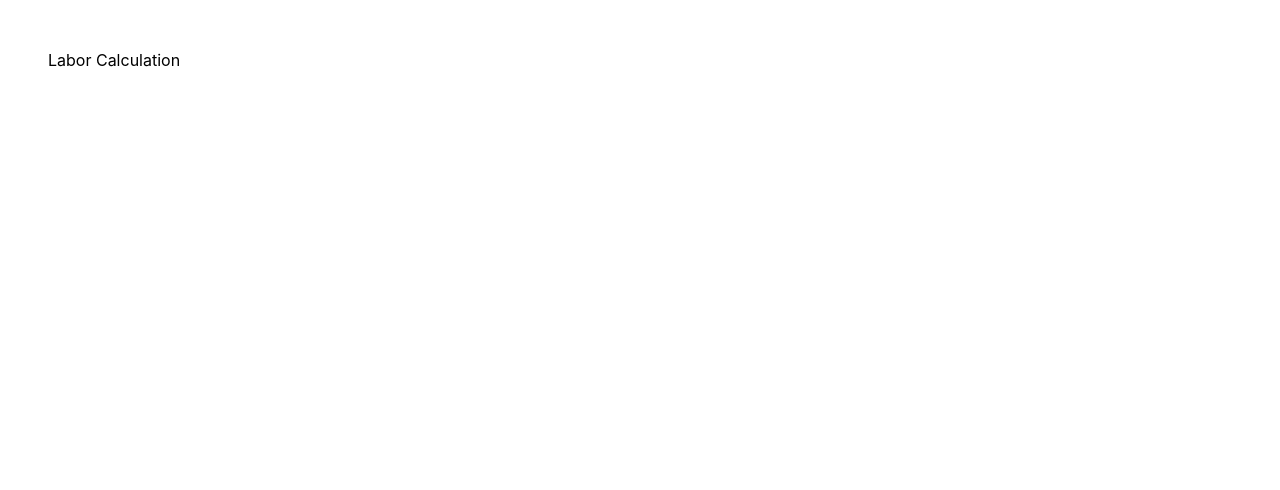
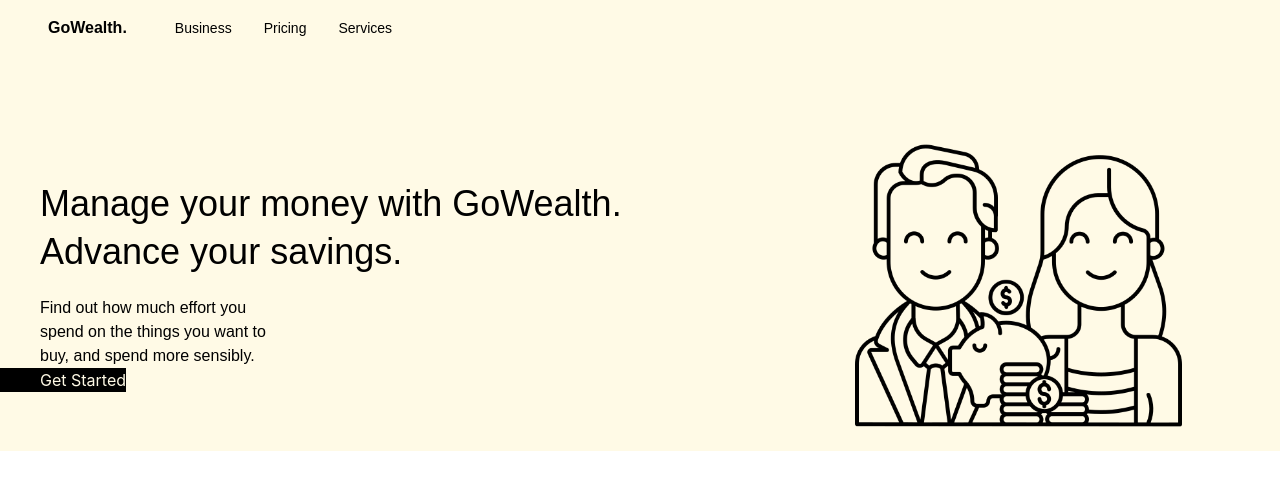
Before and after one commit to tugbayilmaz01/go-wealth, a React (Create React App) app: page / in a window 1280 px wide. Shown: the top 490 px of the page. Built offline with nearby package versions, Linux system fonts and the light colour scheme.

Commit message:
feat(home): home page & styles

```diff
--- a/src/App.js
+++ b/src/App.js
@@ -1,10 +1,10 @@
+import React from "react";
+import { RouterProvider } from "react-router-dom";
 import "./assets/styles/App.css";
+import router from "./routes";
+
 function App() {
-  return (
-    <header>
-      <div className="p-12">Labor Calculation</div>
-    </header>
-  );
+  return <RouterProvider router={router} />;
 }
 
 export default App;
--- a/src/assets/styles/App.css
+++ b/src/assets/styles/App.css
@@ -1,6 +1,20 @@
 @import "tailwindcss/base";
 @import "tailwindcss/components";
 @import "tailwindcss/utilities";
+@import url("https://fonts.googleapis.com/css2?family=Poppins:ital,wght@0,100;0,200;0,300;0,400;0,500;0,600;0,700;0,800;0,900;1,100;1,200;1,300;1,400;1,500;1,600;1,700;1,800;1,900&family=Roboto:wght@300;400&display=swap");
 .App {
   text-align: center;
 }
+
+.poppins {
+  font-family: "Poppins", sans-serif;
+}
+
+.background-color {
+  background-color: #fffae6;
+}
+
+.started-button {
+  color: #fffae6;
+  background-color: black;
+}
--- /dev/null
+++ b/src/pages/Home.js
@@ -0,0 +1,31 @@
+import React from "react";
+import Header from "../components/common/Header";
+import landingPageImage from "../assets/images/save-money.png";
+
+const Home = () => {
+  return (
+    <>
+      <Header />
+      <div className="background-color h-full flex">
+        <div className="flex-1">
+          <div className="poppins text-4xl pt-32 pl-10">
+            Manage your money with <span className="font-medium">GoWealth</span>
+            .
+          </div>
+
+          <div className="poppins text-4xl pl-10 mt-2">
+            Advance your savings.
+          </div>
+          <div className="poppins pl-10 mt-6 w-1/3 font-normal">
+            Find out how much effort you spend on the things you want to buy,
+            and spend more sensibly.
+          </div>
+          <button className="started-button pl-10">Get Started</button>
+        </div>
+        <img src={landingPageImage} alt="Card" className="w-1/3 mt-16 pr-24" />
+      </div>
+    </>
+  );
+};
+
+export default Home;
```
Also changed, not shown: src/assets/images/save-money.png (added).
